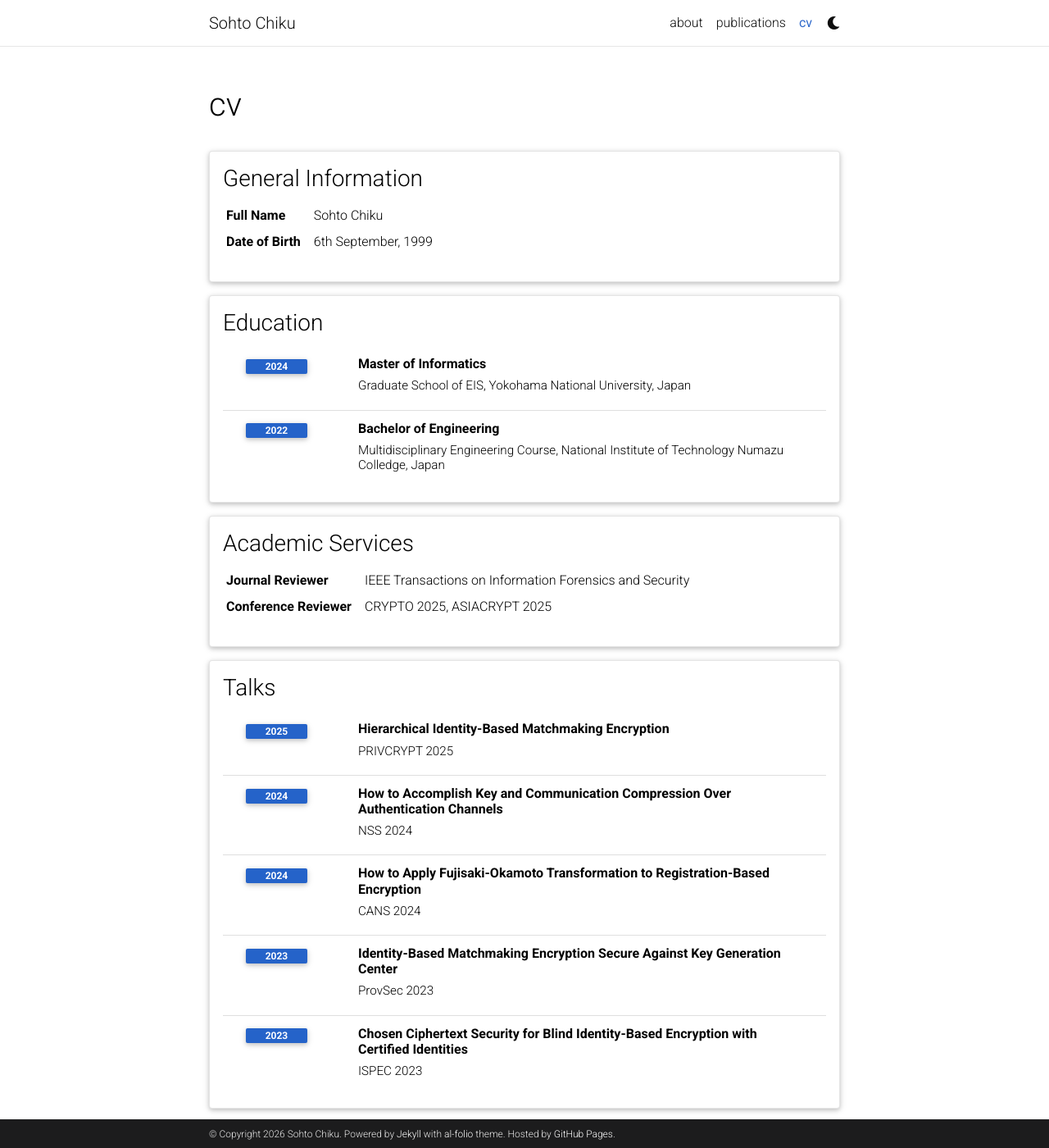
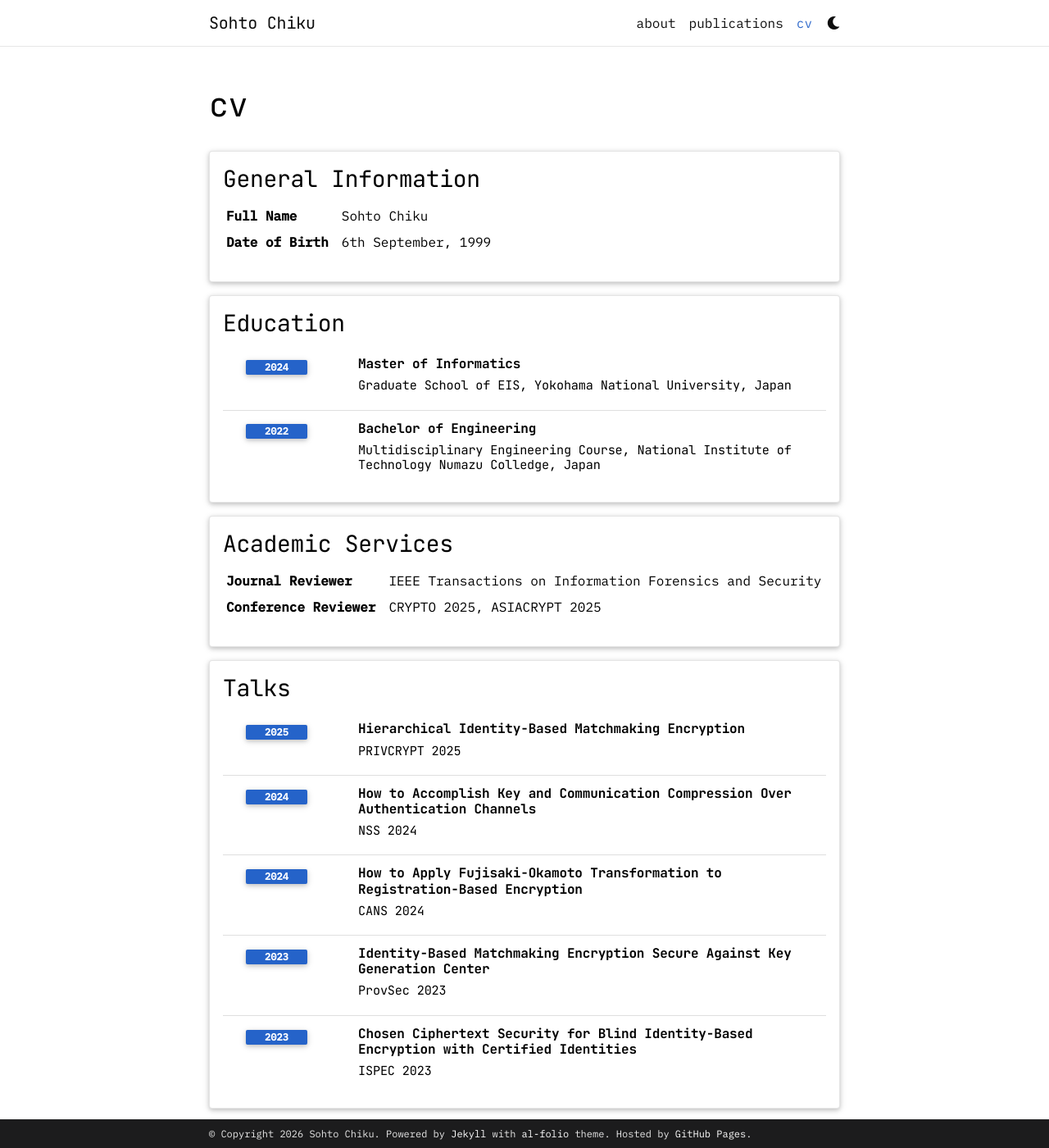
Before and after one commit to csort99/csort99.github.io, a Jekyll site: the page built from _pages/cv.md, in a window 1280 px wide and 1400 px high. Shown: the whole window at 82% size. Built offline with Jekyll 4.4.1, drawn with Linux system fonts in a browser that asks for light colours; full-size pictures stand in for the smaller copies a plugin makes; comment, search, counter and statistics services are not loaded; a style sheet for code colours, icons or effects is not loaded.

Commit message:
Add files via upload

```diff
--- a/assets/css/main.scss
+++ b/assets/css/main.scss
@@ -13,3 +13,50 @@ $max-content-width: {{ site.max_width }};
   "base",
   "distill"
 ;
+
+/*******************************************************************************
+ * Cipher style — monospace fonts (added)
+ *  Body: IBM Plex Mono / Headings & brand: JetBrains Mono
+ *  To go back to a normal body font, delete the `body { ... }` rule below.
+ ******************************************************************************/
+
+body {
+  font-family: "IBM Plex Mono", ui-monospace, SFMono-Regular, Menlo, monospace;
+}
+
+h1, h2, h3, h4, h5, h6,
+.navbar-brand,
+.post-title,
+.profile .name,
+.bibliography {
+  font-family: "JetBrains Mono", "IBM Plex Mono", monospace !important;
+  letter-spacing: -0.01em;
+}
+
+/*******************************************************************************
+ * Publications: grouped headings (year = h2, category = h3)
+ ******************************************************************************/
+
+.publications h2 {
+  margin: 30px 0 6px;
+  font-size: 1.5rem;
+  color: var(--global-theme-color);
+}
+
+.publications h3 {
+  margin: 14px 0 2px;
+  font-size: 1rem;
+  font-weight: 600;
+  opacity: .85;
+  border-bottom: 1px solid var(--global-divider-color);
+  padding-bottom: 4px;
+}
+
+/* Category sub-headings under each year (publications page) */
+.publications h3.category {
+  font-size: 1rem;
+  font-weight: 600;
+  color: var(--global-theme-color);
+  margin: 0.7rem 0 0.2rem 0;
+  letter-spacing: 0.02em;
+}
```
